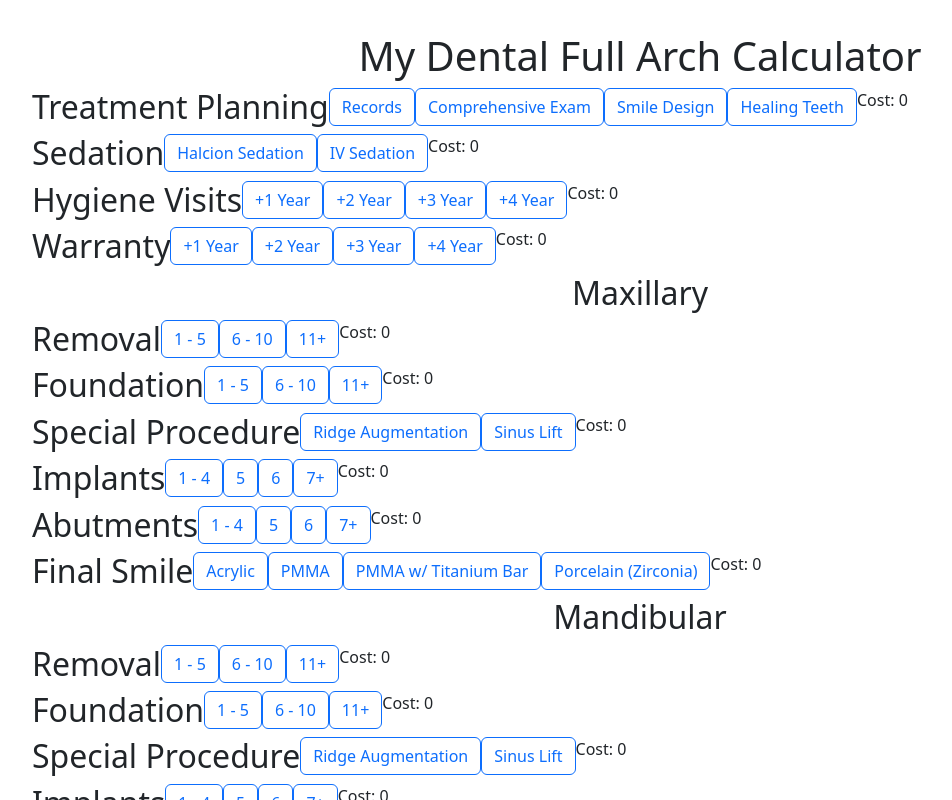
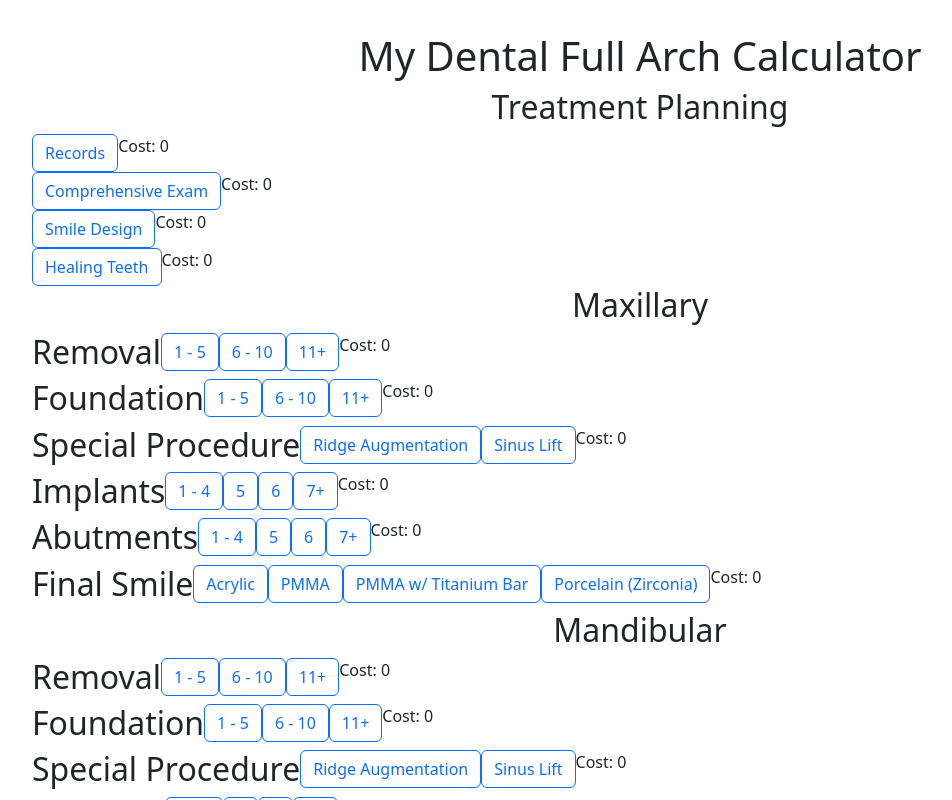
Before and after one commit to tbohn2/full-arch-calculator, a React (Vite) app: page / in a window 1280 px wide. Shown: the top 800 px of the page, without its empty margins (0-952 px from the left). Built offline with nearby package versions, Linux system fonts and the light colour scheme.

Commit message:
Separted arches into separate states

```diff
--- a/src/App.jsx
+++ b/src/App.jsx
@@ -71,9 +71,9 @@ function App() {
 
   const selectionsArray = [
     { name: "Treatment Planning", array: treatmentPlanningArray, stateName: "treatmentPlanning" },
-    { name: "Sedation", array: sedationArray, stateName: "sedation" },
-    { name: "Hygiene Visits", array: hygieneVisitsArray, stateName: "hygieneVisits" },
-    { name: "Warranty", array: warrantyArray, stateName: "warranty" },
+    // { name: "Sedation", array: sedationArray, stateName: "sedation" },
+    // { name: "Hygiene Visits", array: hygieneVisitsArray, stateName: "hygieneVisits" },
+    // { name: "Warranty", array: warrantyArray, stateName: "warranty" },
   ];
 
   const maxillaryArray = [
@@ -94,48 +94,69 @@ function App() {
     { name: "Final Smile", array: finalSmileArray, stateName: "mandFinalSmile" }
   ];
 
-  const [costState, setCostState] = useState({
-    treatmentPlanning: 0,
-    sedation: 0,
+  const [treatmentPlanningCostState, setTxPlanCostState] = useState(0);
+
+  const [maxillaryTxPlanCostState, setMaxTxPlanCostState] = useState({
     maxRemoval: 0,
+    maxFoundation: 0,
+    maxSpecialProcedure: 0,
+    maxImplants: 0,
+    maxAbutments: 0,
+    maxFinalSmile: 0,
+    total: 0
+  });
+
+  const [mandibularTxPlanCostState, setMandTxPlanCostState] = useState({
     mandRemoval: 0,
-    maxFoundation: 0,
     mandFoundation: 0,
-    maxSpecialProcedure: 0,
     mandSpecialProcedure: 0,
-    maxImplants: 0,
     mandImplants: 0,
-    maxAbutments: 0,
     mandAbutments: 0,
-    maxFinalSmile: 0,
     mandFinalSmile: 0,
-    hygieneVisits: 0,
-    warranty: 0,
+    total: 0
   });
 
   const [total, setTotal] = useState(0);
 
   const updateCost = (cost, event) => {
     const { id, name, checked, title } = event.target;
-    setCostState((prevCost) => ({ ...prevCost, [name]: checked ? prevCost[name] + cost : prevCost[name] - cost }));
-    updateCheckedItems(id, title, checked, cost);
+    const idNum = id.replace(/\D/g, "");
+    const arch = id.replace(/\d/g, "");
+    if (idNum >= 1 && idNum <= 4) {
+      setTxPlanCostState((prevCost) => prevCost + cost);
+    }
+    if (arch === 'max') {
+      setMaxTxPlanCostState((prevCost) => ({ ...prevCost, [name]: checked ? prevCost[name] + cost : prevCost[name] - cost }));
+      setMaxTxPlanCostState((prevCost) => ({ ...prevCost, total: Object.values(prevCost).reduce((total, cost) => total + cost, 0) }));
+    }
+    if (arch === 'man') {
+      setMandTxPlanCostState((prevCost) => ({ ...prevCost, [name]: checked ? prevCost[name] + cost : prevCost[name] - cost }));
+      setMandTxPlanCostState((prevCost) => ({ ...prevCost, total: Object.values(prevCost).reduce((total, cost) => total + cost, 0) }));
+    }
+    updateCheckedItems(idNum, arch, title, checked, cost);
   }
 
-  const updateCheckedItems = (id, itemName, isChecked, cost) => {
-    const newCheckedItem = { id: id, name: itemName, cost: cost }
+  const [checkedItems, setCheckedItems] = useState({
+    txPlan: [],
+    maxTxPlan: [],
+    mandTxPlan: [],
+  });
+
+  const updateCheckedItems = (idNum, arch, itemName, isChecked, cost) => {
+    const newCheckedItem = { id: idNum, name: itemName, cost: cost }
+    const stateName = arch + 'TxPlan';
     if (isChecked) {
-      setCheckedItems((prevItems) => [...prevItems, newCheckedItem]);
+      setCheckedItems[stateName]((prevItems) => [...prevItems, newCheckedItem]);
     } else {
-      setCheckedItems((prevItems) => prevItems.filter((item) => item.name !== itemName));
+      setCheckedItems[stateName]((prevItems) => prevItems.filter((item) => item.name !== itemName));
     }
   };
 
   useEffect(() => {
-    const newTotal = Object.values(costState).reduce((total, cost) => total + cost, 0);
+    const newTotal = treatmentPlanningCostState + maxillaryTxPlanCostState.total + mandibularTxPlanCostState.total;
     setTotal(newTotal);
-  }, [costState]);
+  }, [treatmentPlanningCostState, maxillaryTxPlanCostState, mandibularTxPlanCostState]);
 
-  const [checkedItems, setCheckedItems] = useState([]);
 
   const finalizePDF = () => {
     TxPlan(checkedItems, total)
@@ -144,21 +165,16 @@ function App() {
   return (
     <div>
       <h1>My Dental Full Arch Calculator</h1>
-      {selectionsArray.map((selection, index) => {
-        const { name, array, stateName } = selection;
-        const cost = costState[stateName];
+      <h2>Treatment Planning</h2>
+      {treatmentPlanningArray.map((selection, index) => {
+        const cost = treatmentPlanningCostState;
         return (
           <div className="btn-group col-12" role="group" aria-label="Basic checkbox toggle button group">
-            <h2>{name}</h2>
-            {array.map((item, index) =>
-            (
-              <div>
-                <input title={item.name} type="checkbox" className="btn-check" name={stateName} id={item.id} autoComplete="off" onChange={(e) => updateCost(item.cost, e)}></input>
-                <label className="btn btn-outline-primary" htmlFor={item.id}>{item.name}</label>
-              </div>
-            )
+            <div>
+              <input title={selection.name} type="checkbox" className="btn-check" id={selection.id} autoComplete="off" onChange={(e) => updateCost(selection.cost, e)}></input>
+              <label className="btn btn-outline-primary" htmlFor={selection.id}>{selection.name}</label>
+            </div>
 
-            )}
             <div>Cost: {cost} </div>
           </div>
         )
@@ -166,7 +182,7 @@ function App() {
       <h2>Maxillary</h2>
       {maxillaryArray.map((selection, index) => {
         const { name, array, stateName } = selection;
-        const cost = costState[stateName];
+        const cost = maxillaryTxPlanCostState[stateName];
         return (
           <div className="btn-group col-12" role="group" aria-label="Basic checkbox toggle button group">
             <h2>{name}</h2>
@@ -193,7 +209,7 @@ function App() {
       <h2>Mandibular</h2>
       {mandibularArray.map((selection, index) => {
         const { name, array, stateName } = selection;
-        const cost = costState[stateName];
+        const cost = mandibularTxPlanCostState[stateName];
         return (
           <div className="btn-group col-12" role="group" aria-label="Basic checkbox toggle button group">
             <h2>{name}</h2>
```
